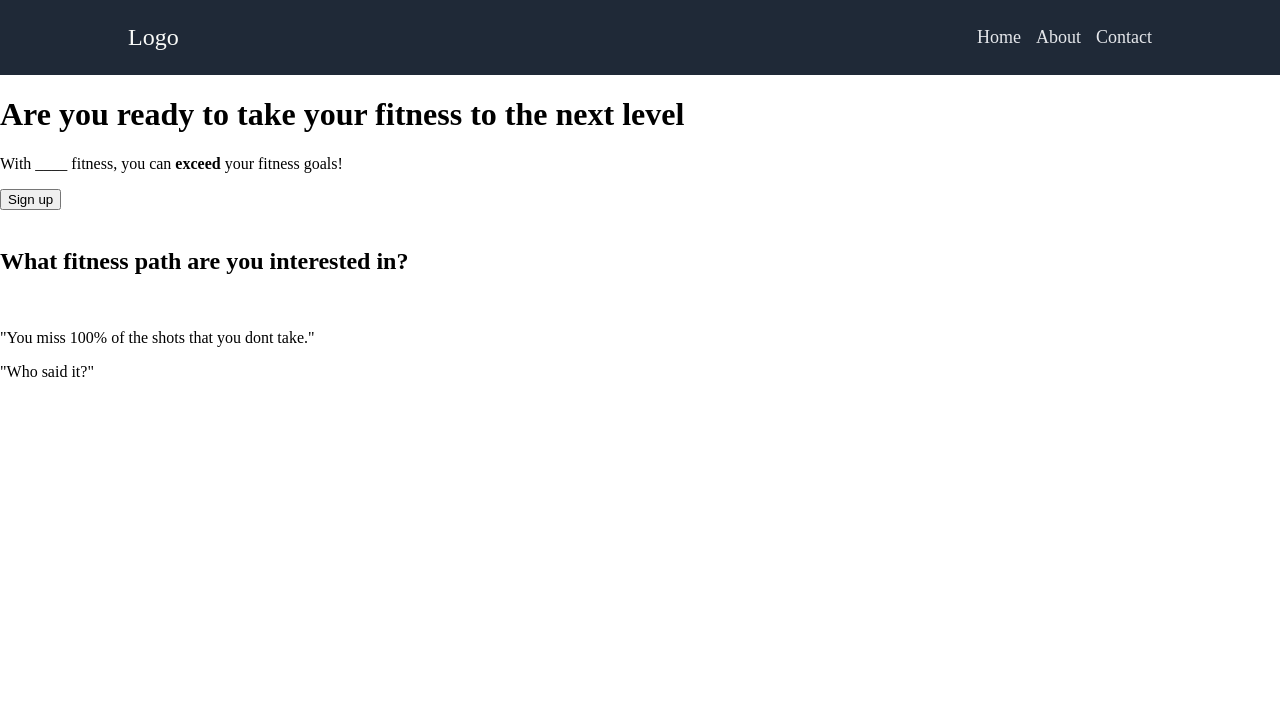
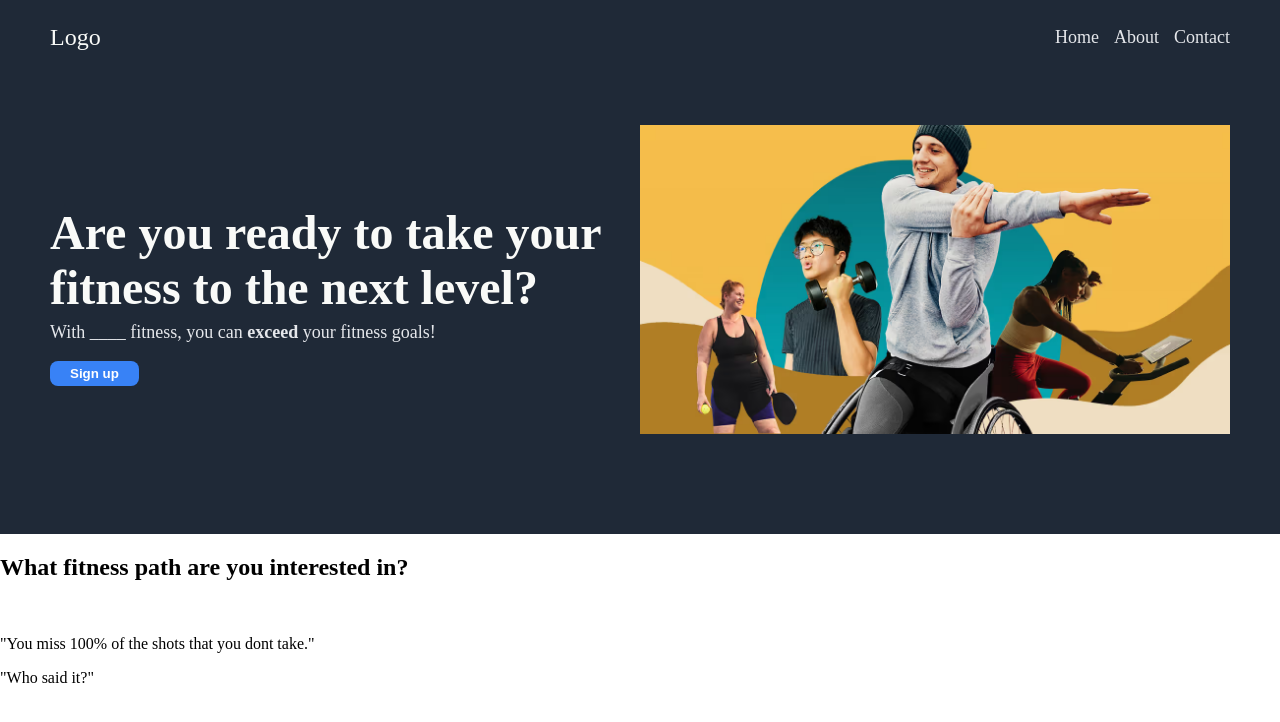
Before and after one commit to Markel-Bradford/landingpage, a plain HTML site: page index.html in a window 1280 px wide. Drawn offline with Linux system fonts and the light colour scheme.

Commit message:
Updated nav styles. Added directory for images. Styles the hero section.

```diff
--- a/index.html
+++ b/index.html
@@ -18,13 +18,15 @@
         </nav>
     </header>
     <div class="hero-section">
-        <div>
-        <h1>Are you ready to take your fitness to the next level</h1>
-        <p>With ____ fitness, you can <strong>exceed</strong> your fitness goals!</p>
-        <button type="submit">Sign up</button>
+    <div class="hero-container">
+        <div class="hero-text">
+        <h1 class="main-text">Are you ready to take your fitness to the next level?</h1>
+        <p class="secondary-text">With ____ fitness, you can <strong>exceed</strong> your fitness goals!</p>
+        <button class="sign-up" type="submit">Sign up</button>
     </div>
-        <img src="" alt="">
+        <img class="hero-img" src="images/fitness.avif" alt="Group of people exercising.">
     </div>
+</div>
     <div class="options-container">
         <h2>What fitness path are you interested in?</h2>
         <div>
--- a/styles.css
+++ b/styles.css
@@ -8,6 +8,7 @@ body {
 
 header {
     background: #1f2937;
+    padding: 0 50px;
 }
 
 nav {
@@ -15,7 +16,7 @@ nav {
     display: flex;
     justify-content: space-between;
     align-items: center;
-    width: 80%;
+    max-width: 1500px;
 }
 
 .logo {
@@ -32,3 +33,51 @@ ul {
 }
 
 /*Hero styles*/
+
+.hero-section {
+    background: #1f2937;
+    padding: 50px 50px 100px 50px;
+}
+
+.hero-container {
+    display: flex;
+    gap: 20px;
+    max-width: 1500px;
+    margin: 0 auto;
+    justify-content: space-between;
+    align-items: center;
+}
+
+.hero-text {
+    color: #f9Faf8;
+    width: 0%;
+    margin: 0 auto;
+    flex: 1 1 0;
+}
+
+.main-text {
+    font-size: 48px;
+    font-weight: bolder;
+}
+
+.secondary-text {
+    font-size: 18px;
+    color: #E5E7EB;
+    margin-top: -25px;
+}
+
+.hero-img {
+    display: flex;
+    flex: 1 1 0;
+    width: 50%;
+}
+
+.sign-up {
+   background: #3882f6;
+   border-radius: 8px;
+   border: none;
+   padding: 5px 20px;
+   color: #fff;
+   font-weight: 600;
+   cursor: pointer;
+}
```
Also changed, not shown: images/fitness.avif (added).
